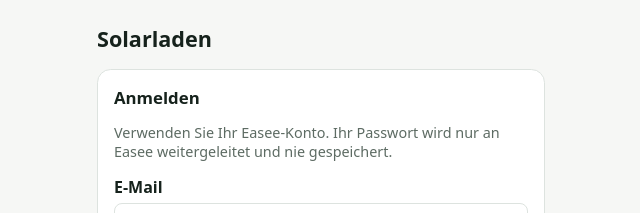
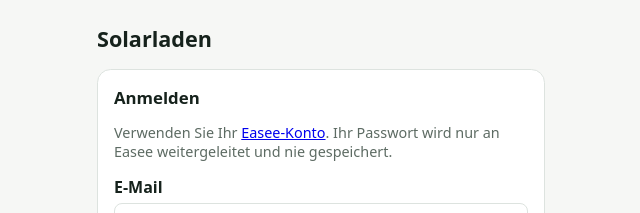
Before and after one commit to guidosch/easeeSolarCharger, a Vue app in the folder apps/web/: page /login in a window 1280 px wide. Shown: the top 213 px of the page, without its empty margins (319-959 px from the left). Built offline with nearby package versions, Linux system fonts and the light colour scheme.

Commit message:
Adjusted some texts.

```diff
--- a/apps/web/src/views/LoginView.vue
+++ b/apps/web/src/views/LoginView.vue
@@ -23,7 +23,7 @@
   <form class="card" @submit.prevent="submit">
     <h2>Anmelden</h2>
     <p class="muted">
-      Verwenden Sie Ihr Easee-Konto. Ihr Passwort wird nur an Easee weitergeleitet und nie
+      Verwenden Sie Ihr <a href="https://portal.easee.com/" target="_blank" rel="noopener noreferrer">Easee-Konto</a>. Ihr Passwort wird nur an Easee weitergeleitet und nie
       gespeichert.
     </p>
 
--- a/apps/web/src/views/SettingsView.vue
+++ b/apps/web/src/views/SettingsView.vue
@@ -47,7 +47,7 @@
     <h2>Konto</h2>
     <p class="muted">
       Angemeldet als {{ session.session?.email ?? session.session?.userId }}. Dieses System
-      speichert nur Ihre Easee-Benutzerkennung, Ihre Ladeziele und Ihre letzten fünf Ladevorgänge.
+      speichert nur Ihre Easee-Benutzerkennung als Nummer, Ihre Ladeziele und Ihre letzten fünf Ladevorgänge.
     </p>
     <button class="secondary" @click="signOut">Abmelden</button>
   </div>
```
